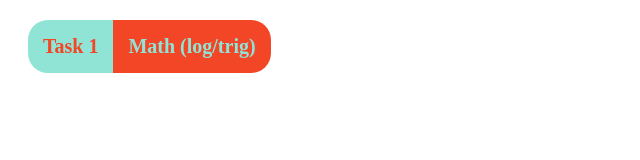
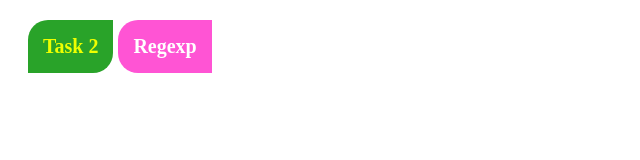
Before and after one commit to ChumakovaAnna/AJS-hw-9-task-2, a website built with webpack: page src/index.html in a window 1280 px wide. Shown: the whole page, without its empty margins (0-640 px from the left). Built offline with nearby package versions, Linux system fonts and the light colour scheme.

Commit message:
Change decor

```diff
--- a/src/css/style.css
+++ b/src/css/style.css
@@ -5,16 +5,17 @@
 }
 
 .box {
+  margin-right: 5px;
   padding: 15px;
-  background-color: rgb(143, 228, 214);
+  background-color: rgb(41, 163, 41);
   font-weight: bold;
   font-size: 20px;
-  color: rgb(243, 70, 39);
-  border-radius: 20px 0 0 20px;
+  color: rgb(238, 255, 0);
+  border-radius: 20px 0;
 }
 
 .theme {
-  color: rgb(143, 228, 214);
-  border-radius: 0 20px 20px 0;
-  background-color: rgb(243, 70, 39);
+  color: rgb(255, 255, 255);
+  border-radius: 20px 0 0 20px;
+  background-color: rgb(255, 84, 212);
 }
--- a/src/index.html
+++ b/src/index.html
@@ -9,10 +9,10 @@
 <body>
   <div class="container">
     <div class="box">
-      <span>Task 1</span>
+      <span>Task 2</span>
     </div>
     <div class="box theme">
-      <span>Math (log/trig)</span>
+      <span>Regexp</span>
     </div>
   </div>
 </body>
```
Also changed, not shown: 1 other file.
